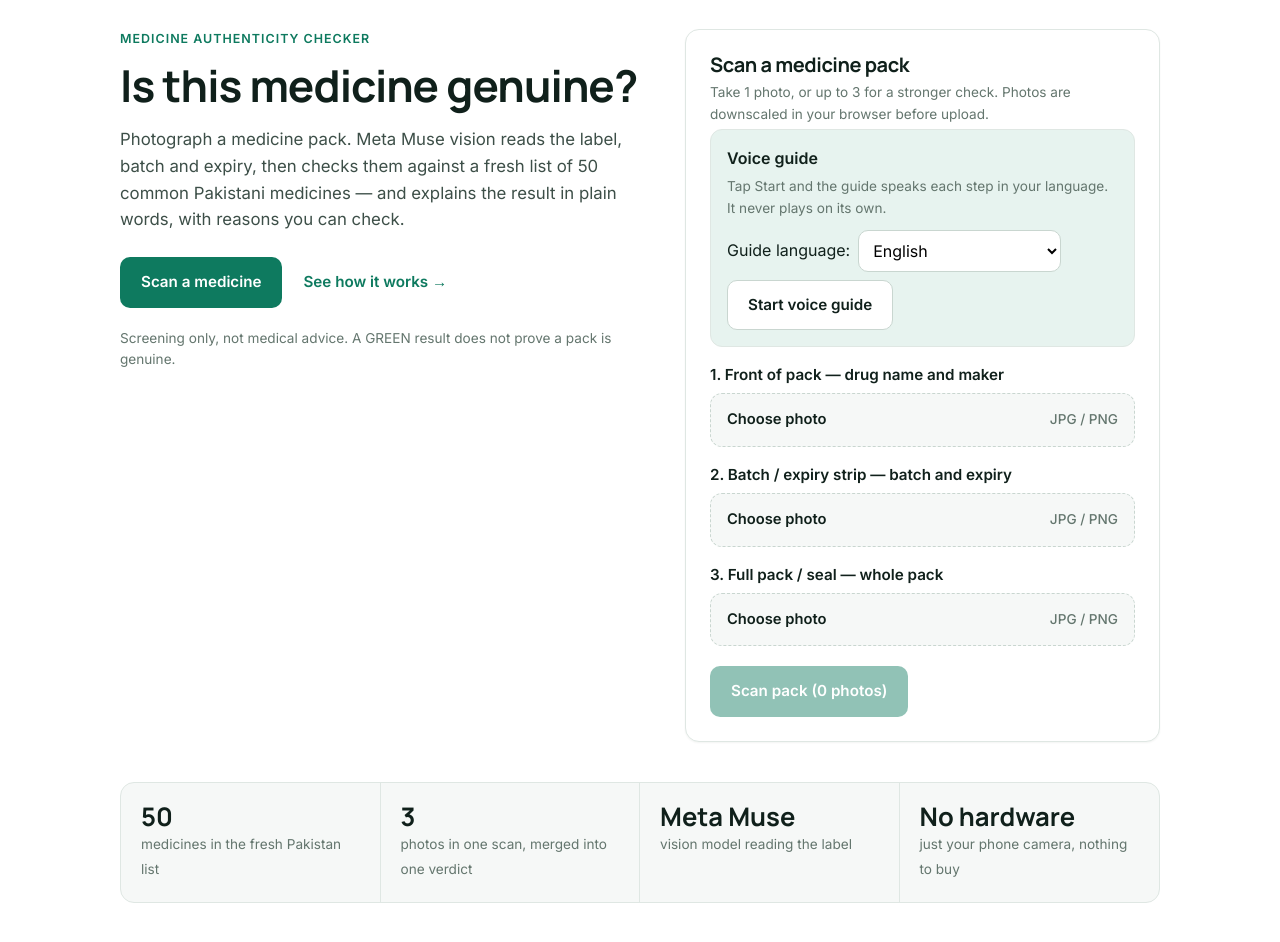
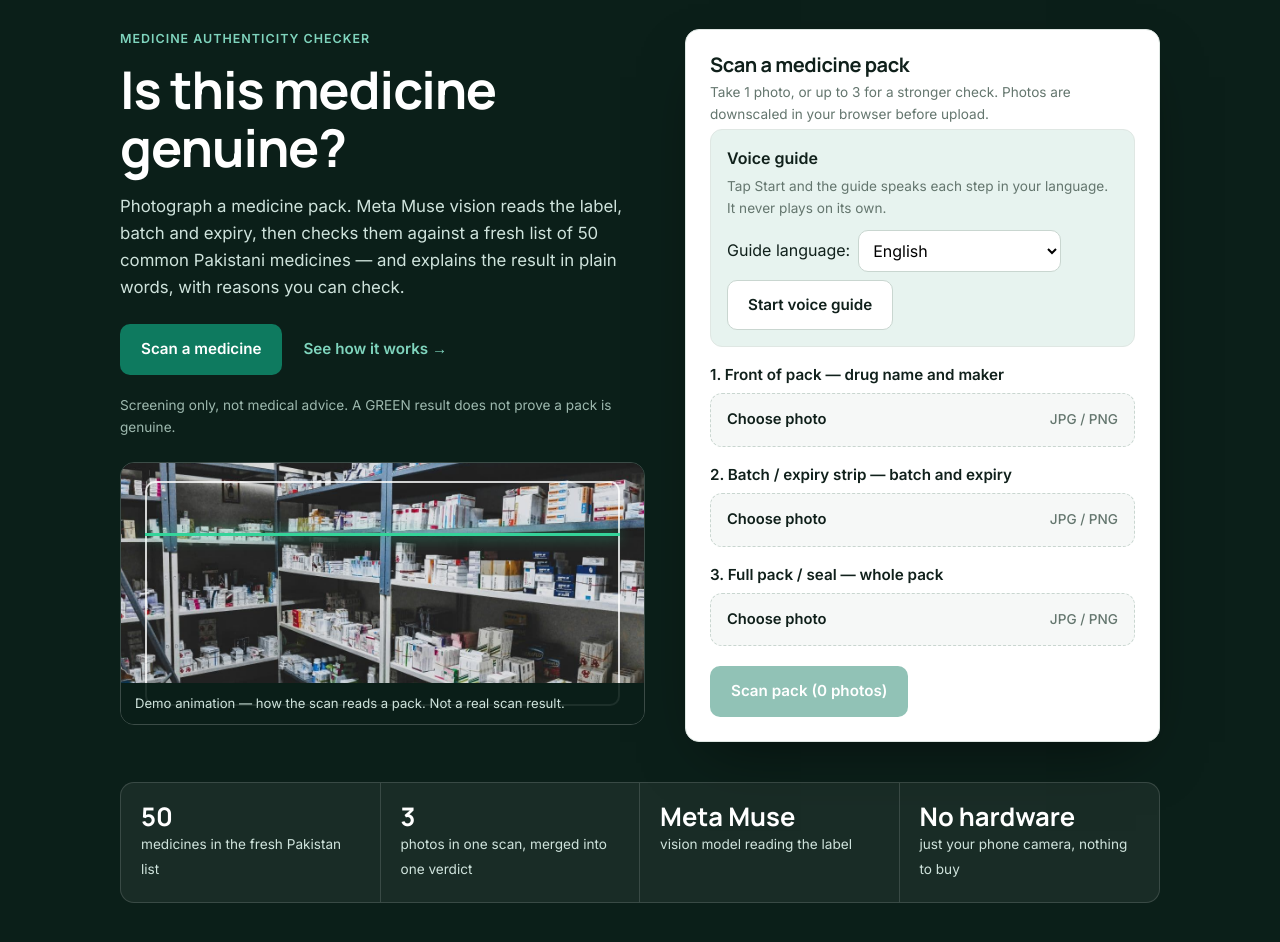
Before and after one commit to Muhammad-Ahmad-CO/medilens-llama, a Next.js app: page / in a window 1280 px wide. Shown: the part 100-1042 px from the top of the page. Built offline with nearby package versions, Linux system fonts and the light colour scheme.

Commit message:
Design v3: dark cinematic hero + scan demo, verdict tabs, index search, crisis photo depth

```diff
--- a/app/globals.css
+++ b/app/globals.css
@@ -177,7 +177,9 @@ button:focus-visible, select:focus-visible, input:focus-visible, a:focus-visible
 .photo-strip figure { margin: 0; border: 1px solid var(--border); border-radius: var(--radius); overflow: hidden; background: #fff; }
 .photo-strip img { display: block; width: 100%; height: 220px; object-fit: cover; }
 .photo-strip figcaption { padding: 12px 14px; font-size: 0.85rem; color: var(--ink-2); }
-.crisis { background: var(--deep, #0b1f19); color: #fff; border-radius: var(--radius); padding: 40px; overflow: hidden; }
+.crisis { position: relative; background: var(--deep, #0b1f19); color: #fff; border-radius: var(--radius); padding: 0; overflow: hidden; }
+.crisis-bg { position: absolute; inset: 0; width: 100%; height: 100%; object-fit: cover; opacity: 0.28; }
+.crisis-inner { position: relative; padding: 40px; }
 .crisis .eyebrow { color: #7fd4bd; }
 .crisis h2 { color: #fff; font-size: 1.6rem; }
 .crisis p { color: #cfe3dc; max-width: 640px; }
@@ -218,10 +220,53 @@ button:focus-visible, select:focus-visible, input:focus-visible, a:focus-visible
 @media (max-width: 800px) {
   .photo-strip { grid-template-columns: 1fr; }
   .photo-strip img { height: 200px; }
-  .crisis { padding: 24px; }
+  .crisis-inner { padding: 24px; }
   .crisis-grid { grid-template-columns: 1fr; }
   .big-stat { flex-direction: column; gap: 16px; }
   .topbar-in { gap: 8px; padding: 12px 14px; }
   .topbar nav a.btn-primary { white-space: normal; text-align: center; max-width: 118px; padding: 8px 12px; font-size: 0.85rem; }
   .feed-scroll { grid-template-columns: 1fr; }
 }
+
+/* ---------- Design v3: cinematic hero, scan demo, tabs, hover lift ---------- */
+.hero-dark { background: #0b1f19; color: #fff; }
+.hero-dark .eyebrow { color: #7fd4bd; }
+.hero-dark .lead { color: #cfe3dc; }
+.hero-dark .muted { color: #9db8ae; }
+.hero-dark .btn-ghost { color: #7fd4bd; }
+.hero-dark .scanner-card { box-shadow: 0 24px 60px -24px rgba(0, 0, 0, 0.55); }
+.hero-dark .stats { background: rgba(255, 255, 255, 0.06); border-color: rgba(255, 255, 255, 0.14); }
+.hero-dark .stat { border-color: rgba(255, 255, 255, 0.14); }
+.hero-dark .stat span { color: #cfe3dc; }
+@media (min-width: 801px) {
+  .hero-dark h1 { font-size: 3.25rem; }
+}
+/* Animated scan demo in the hero. Pure CSS, demo only — it never
+   produces a verdict. Motion stops under prefers-reduced-motion. */
+.scan-demo { position: relative; border-radius: var(--radius); overflow: hidden; border: 1px solid rgba(255, 255, 255, 0.2); margin: 24px 0 0; }
+.scan-demo img { display: block; width: 100%; height: 220px; object-fit: cover; }
+.scan-frame { position: absolute; inset: 18px 24px; border: 2px solid rgba(255, 255, 255, 0.8); border-radius: 10px; }
+.scan-beam { position: absolute; left: 24px; right: 24px; height: 3px; background: #34d399; box-shadow: 0 0 14px #34d399; animation: scan-beam-move 3.2s ease-in-out infinite; }
+@keyframes scan-beam-move { 0%, 100% { top: 10%; } 50% { top: 86%; } }
+.scan-demo figcaption { position: relative; background: rgba(11, 31, 25, 0.9); color: #cfe3dc; font-size: 0.82rem; padding: 10px 14px; }
+/* Interactive verdict tabs */
+.tab-row { display: flex; gap: 10px; flex-wrap: wrap; margin-bottom: 16px; }
+.tab-btn { padding: 10px 18px; border-radius: 999px; border: 1px solid var(--border-strong); background: #fff; font-weight: 600; cursor: pointer; }
+.tab-btn.tab-green.tab-active { background: var(--green-tint); border-color: var(--green-border); color: var(--green); }
+.tab-btn.tab-amber.tab-active { background: var(--amber-tint); border-color: var(--amber-border); color: var(--amber); }
+.tab-btn.tab-red.tab-active { background: var(--red-tint); border-color: var(--red-border); color: var(--red); }
+/* Hover lift on cards (transform only, no layout shift) */
+.step, .feature, .feed-item, .photo-strip figure { transition: transform 0.18s, box-shadow 0.18s; }
+.step:hover, .feature:hover, .feed-item:hover, .photo-strip figure:hover { transform: translateY(-3px); box-shadow: 0 12px 28px -12px rgba(11, 31, 25, 0.25); }
+@media (prefers-reduced-motion: reduce) {
+  .scan-beam { animation: none !important; }
+}
+
+/* v3 contrast fix: the hero is dark, but the scanner card, verdict card
+   and guide box inside it are LIGHT surfaces, so their text must stay
+   dark ink — otherwise white text on a white card would be invisible.
+   These rules are more specific than .hero-dark .muted, so they win
+   inside the light cards. */
+.hero-dark h1 { color: #fff; }
+.hero-dark .scanner-card, .hero-dark .verdict-card, .hero-dark .guide-box { color: var(--ink); }
+.hero-dark .scanner-card .muted, .hero-dark .guide-box .muted { color: var(--muted); }
--- a/app/page.tsx
+++ b/app/page.tsx
@@ -16,8 +16,13 @@ const FEED: { level: "green" | "amber" | "red"; drug: string; place: string; tim
   { level: "amber", drug: "Arinac — batch unconfirmed", place: "Peshawar", time: "48 min ago" },
 ];
 
-// Item 1: 3 labelled photo slots. Each slot is optional, at least one
-// photo is required. Slot order is the merge order: front, strip, full pack.
+// Design v3: interactive verdict examples (tap a level to see its
+// example). These are labelled examples on the page, not live results.
+const VERDICT_EXAMPLES = [
+  { level: "green", pill: "Likely genuine", title: "GREEN — Likely genuine", text: "Drug found in the list, maker matches, expiry is in the future. All critical checks passed.", reasons: ["Matched in the drug list", "Maker matches the record", "Expiry date is valid"] },
+  { level: "amber", pill: "Be careful", title: "AMBER — Be careful", text: "Maker on the pack does not match the record, or the batch or expiry could not be read. Check before use.", reasons: ["Maker mismatch, or batch/expiry unreadable", "Barcode label names a different medicine", "Label reading was uncertain"] },
+  { level: "red", pill: "High risk", title: "RED — High risk", text: "Pack is expired, the drug is not in the list, or no drug name could be read. Do not use.", reasons: ["Expired pack", "Drug not found in the list", "No drug name could be read"] },
+] as const;
 const SLOTS = [
   { key: "front", label: "1. Front of pack — drug name and maker", short: "Front" },
   { key: "strip", label: "2. Batch / expiry strip — batch and expiry", short: "Batch / expiry strip" },
@@ -44,6 +49,14 @@ export default function Home() {
   const [guideError, setGuideError] = useState("");
   // Cabinet (Feature 3): saved only on tap, never automatically.
   const [savedMsg, setSavedMsg] = useState("");
+  // Design v3: interactive verdict tab + medicine index search.
+  const [activeVerdict, setActiveVerdict] = useState<"green" | "amber" | "red">("green");
+  const [indexQuery, setIndexQuery] = useState("");
+  const filteredDrugs = DRUG_LIST.filter((d) => {
+    const q = indexQuery.trim().toLowerCase();
+    if (!q) return true;
+    return d.name.toLowerCase().includes(q) || (d.manufacturer || "").toLowerCase().includes(q);
+  });
   const audioRef = useRef<HTMLAudioElement | null>(null);
   const audioUrlRef = useRef<string>("");
 
@@ -201,8 +214,8 @@ export default function Home() {
 
   return (
     <>
-      {/* ---------- Hero + scanner ---------- */}
-      <section className="hero">
+      {/* ---------- Hero + scanner (v3: dark cinematic band) ---------- */}
+      <section className="hero hero-dark">
         <div className="wrap">
           <div className="hero-grid">
             <div>
@@ -220,6 +233,13 @@ export default function Home() {
               <p className="small muted" style={{ marginTop: 20 }}>
                 Screening only, not medical advice. A GREEN result does not prove a pack is genuine.
               </p>
+              <figure className="scan-demo">
+                {/* eslint-disable-next-line @next/next/no-img-element */}
+                <img src="/img/hero-pharmacy.jpg" alt="Pharmacy shelves stocked with medicine packs" loading="lazy" />
+                <span className="scan-frame" aria-hidden="true" />
+                <span className="scan-beam" aria-hidden="true" />
+                <figcaption>Demo animation — how the scan reads a pack. Not a real scan result.</figcaption>
+              </figure>
             </div>
 
             <div id="scanner">
@@ -381,10 +401,13 @@ export default function Home() {
         </div>
       </section>
 
-      {/* ---------- Crisis band ---------- */}
+      {/* ---------- Crisis band (v3: real photo depth behind the band) ---------- */}
       <section className="section" style={{ paddingTop: 0 }}>
         <div className="wrap">
           <div className="crisis">
+            {/* eslint-disable-next-line @next/next/no-img-element */}
+            <img className="crisis-bg" src="/img/lab.jpg" alt="" aria-hidden="true" loading="lazy" />
+            <div className="crisis-inner">
             <p className="eyebrow">Why this matters</p>
             <h2>Fake medicine is not a small problem. It is a global one.</h2>
             <p>
@@ -406,6 +429,7 @@ export default function Home() {
                 <div className="pbar"><div className="t"><span>Unknown medicine, no database match</span><b>8 / 100</b></div><div className="track"><div className="fill red" style={{ width: "8%" }} /></div></div>
                 <p className="small" style={{ color: "#cfe3dc", margin: "4px 0 0" }}>Every failed check lowers the score. One hard failure — an expired date or no database match — is enough for a high-risk verdict.</p>
               </div>
+            </div>
             </div>
           </div>
         </div>
@@ -454,29 +478,35 @@ export default function Home() {
         </div>
       </section>
 
-      {/* ---------- Verdict showcase ---------- */}
+      {/* ---------- Verdict showcase (v3: interactive tabs) ---------- */}
       <section className="section" id="verdicts">
         <div className="wrap">
           <p className="eyebrow">Verdicts</p>
           <h2>Every verdict explains itself</h2>
-          <p className="section-lead">Examples of what each level means. A real scan shows its own reasons, not these examples.</p>
-          <div className="verdict-rows">
-            <div className="vrow vrow-green">
-              <div><span className="pill">Likely genuine</span></div>
-              <div>Drug found in the list, maker matches, expiry is in the future. All critical checks passed.</div>
-              <div className="mono muted">GREEN</div>
+          <p className="section-lead">Tap a level to see an example of what it means. A real scan shows its own reasons, not these examples.</p>
+          <div className="tab-row" role="tablist" aria-label="Verdict examples">
+            {VERDICT_EXAMPLES.map((v) => (
+              <button
+                key={v.level}
+                type="button"
+                role="tab"
+                aria-selected={activeVerdict === v.level}
+                className={`tab-btn tab-${v.level}${activeVerdict === v.level ? " tab-active" : ""}`}
+                onClick={() => setActiveVerdict(v.level)}
+              >
+                {v.pill}
+              </button>
+            ))}
+          </div>
+          {VERDICT_EXAMPLES.filter((v) => v.level === activeVerdict).map((v) => (
+            <div key={v.level} className={`verdict-card verdict-${v.level}`} style={{ marginTop: 0 }}>
+              <h2>{v.title}</h2>
+              <p className="muted" style={{ margin: "8px 0 0" }}>{v.text}</p>
+              <ul className="reason-list" style={{ marginTop: 12 }}>
+                {v.reasons.map((r) => <li key={r}>{r}</li>)}
+              </ul>
             </div>
-            <div className="vrow vrow-amber">
-              <div><span className="pill">Be careful</span></div>
-              <div>Maker on the pack does not match the record, or the batch or expiry could not be read. Check before use.</div>
-              <div className="mono muted">AMBER</div>
-            </div>
-            <div className="vrow vrow-red">
-              <div><span className="pill">High risk</span></div>
-              <div>Pack is expired, the drug is not in the list, or no drug name could be read. Do not use.</div>
-              <div className="mono muted">RED</div>
-            </div>
-          </div>
+          ))}
         </div>
       </section>
 
@@ -486,15 +516,28 @@ export default function Home() {
           <p className="eyebrow">Medicine index</p>
           <h2>The list, in the open</h2>
           <p className="section-lead">Every medicine below is checked instantly against this list. A maker is shown only when it is confident; a blank maker means no maker check, never a mismatch.</p>
+          <div style={{ marginBottom: 16 }}>
+            <label className="small" htmlFor="index-search" style={{ display: "block", fontWeight: 600, marginBottom: 6 }}>Search medicines</label>
+            <input
+              id="index-search"
+              type="search"
+              value={indexQuery}
+              onChange={(e) => setIndexQuery(e.target.value)}
+              placeholder="Type a name, e.g. Panadol"
+              style={{ width: "100%", padding: "12px 14px", border: "1px solid var(--border-strong)", borderRadius: 10, background: "#fff" }}
+            />
+            <p className="small muted" style={{ margin: "8px 0 0" }}>{filteredDrugs.length} of {DRUG_LIST.length} shown.</p>
+          </div>
           <div className="med-index">
             <div className="med-head"><span>Medicine</span><span>Manufacturer</span></div>
-            {DRUG_LIST.map((d) => (
+            {filteredDrugs.map((d) => (
               <div className="med-row" key={d.name}>
                 <strong>{d.name}</strong>
                 <span className="mfr">{d.manufacturer ?? "—"}</span>
               </div>
             ))}
           </div>
+          {filteredDrugs.length === 0 && <p className="muted" style={{ marginTop: 12 }}>No medicine matches your search.</p>}
           <p className="small muted" style={{ marginTop: 12 }}>{DRUG_LIST.length} medicines in the list · no controlled, narcotic or sedative medicines included.</p>
         </div>
       </section>
```
Also changed, not shown: 1 other file (tests, documents, lock files or other folders).
